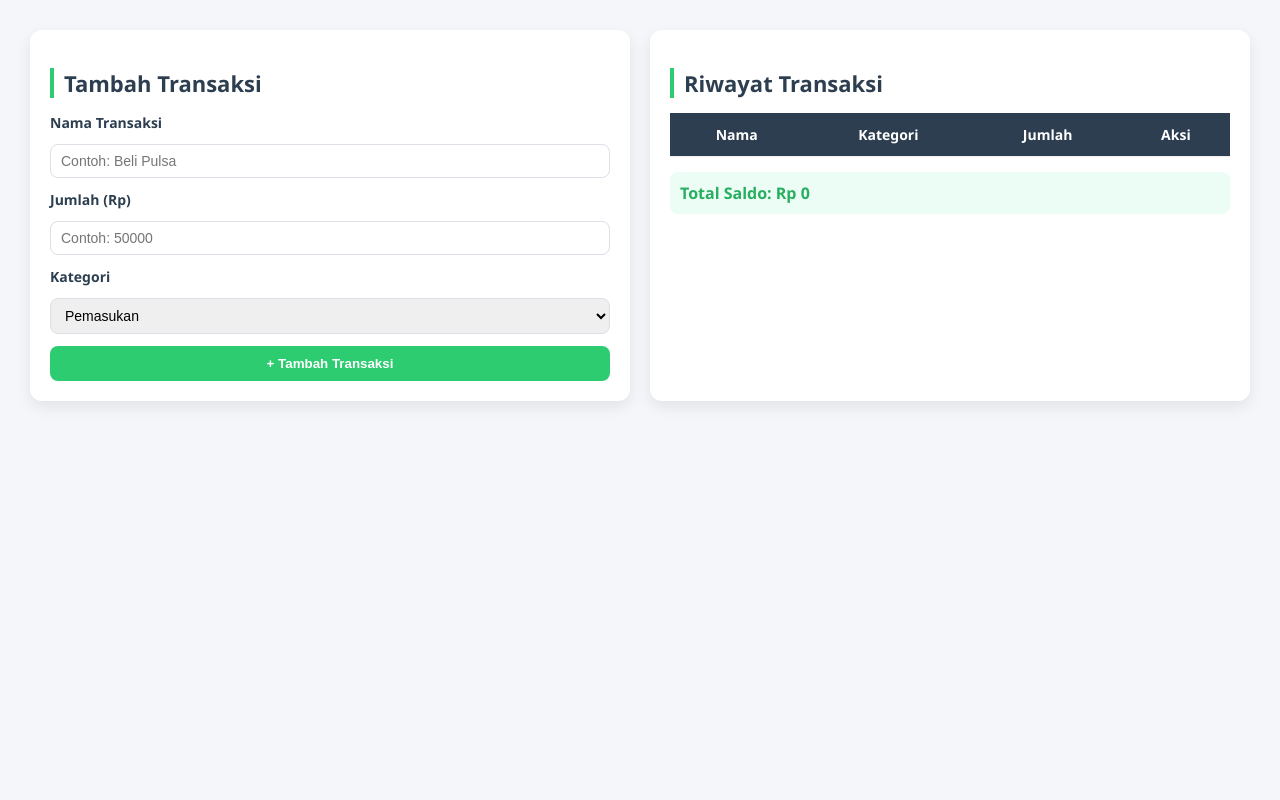
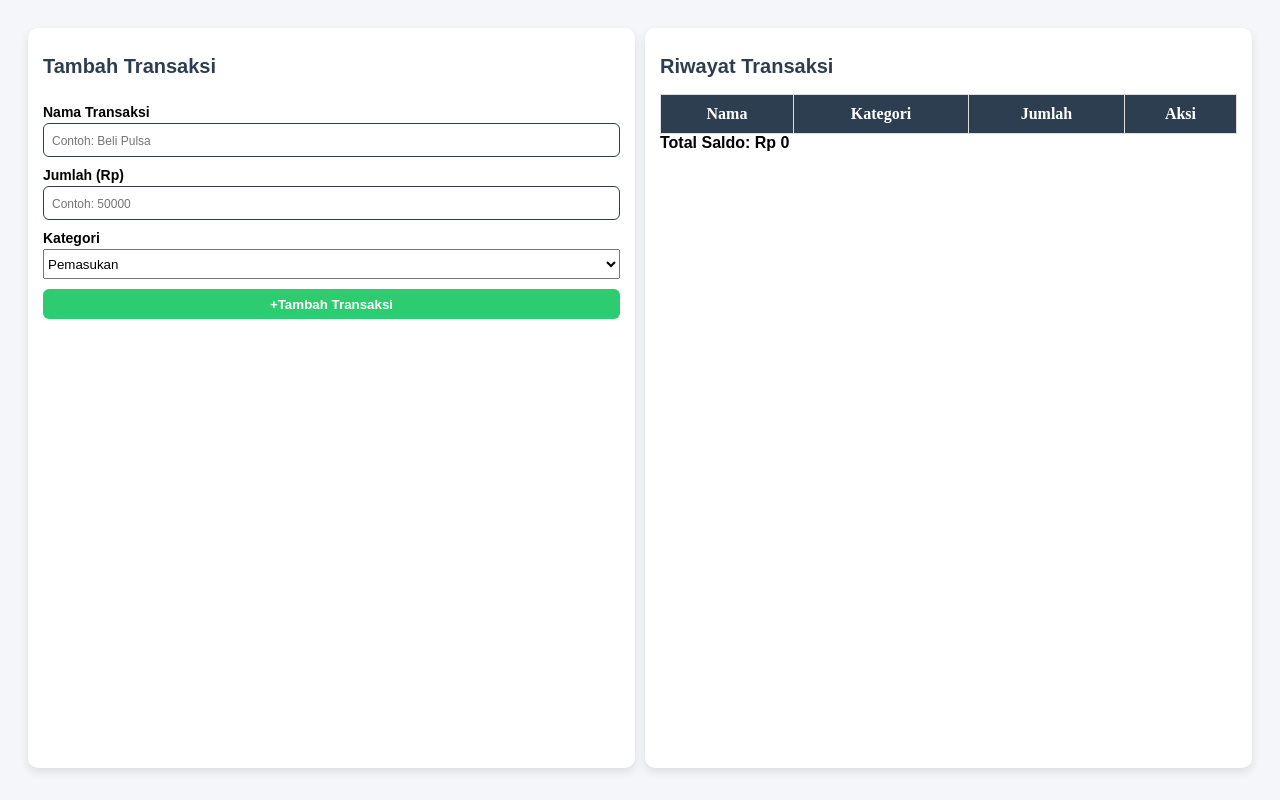
Before and after one commit to Randi-95/TugasKonsli-PencatatKeuangan, a plain HTML site: page index.html in a window 1280 px wide. Drawn offline with Linux system fonts and the light colour scheme.

Commit message:
perbaiki styling

```diff
--- a/index.html
+++ b/index.html
@@ -3,8 +3,11 @@
 <head>
     <meta charset="UTF-8">
     <meta name="viewport" content="width=device-width, initial-scale=1.0">
-  <title>Aplikasi Keuangan</title>
     <link rel="stylesheet" href="style.css">
+    <title>Document</title>
+
+
+
 </head>
 <body>
     <main>
@@ -12,19 +15,19 @@
             <h2>Tambah Transaksi</h2>
 
             <form name="formTambahTransaksi" id="formTambahTransaksi" class="formTambahTransaksi">
-        <label for="nama">Nama Transaksi</label>
+                <label>Nama Transaksi</label>
                 <input type="text" id="nama" placeholder="Contoh: Beli Pulsa">
 
-        <label for="jumlah">Jumlah (Rp)</label>
+                <label>Jumlah (Rp)</label>
                 <input type="number" id="jumlah" placeholder="Contoh: 50000">
 
-        <label for="kategori">Kategori</label>
+                <label>Kategori</label>
                 <select id="kategori">
                 <option value="pemasukan">Pemasukan</option>
                 <option value="pengeluaran">Pengeluaran</option>
                 </select>
 
-        <button type="submit" id="submit">+ Tambah Transaksi</button>
+                <input type="submit" name="submit" id="submit" value="+Tambah Transaksi">
             </form>
         </div>
 
--- a/script.js
+++ b/script.js
@@ -92,6 +92,7 @@ document.querySelector("form[name=formTambahTransaksi]").onsubmit = function(eve
         })
 
         btnHapus.addEventListener("click", function(){
+            if(confirm("Yakin ingin hapus transaksi")){
                 const kategori = isiKeuangan.querySelector(".isiKategori").textContent
                 const jumlah = Number(isiKeuangan.querySelector(".isiJumlah").textContent)
 
@@ -102,6 +103,7 @@ document.querySelector("form[name=formTambahTransaksi]").onsubmit = function(eve
                 }
                 updateTotal()
                 isiKeuangan.remove()
+            }
         })
 
         if(inputKategori === "pemasukan"){
--- a/style.css
+++ b/style.css
@@ -1,152 +1,132 @@
-body {
-  background-color: #f4f6f9;
-  font-family: "Segoe UI", Tahoma, Geneva, Verdana, sans-serif;
-  margin: 0;
-  padding: 0;
-  color: #2c3e50;
+.containerTransaksi h2{
+    font-size: 20px;
+    color: #2c3e50;
+    font-family: Arial, Helvetica, sans-serif;
 }
 
-main {
-  display: grid;
-  grid-template-columns: 1fr 1fr;
-  gap: 20px;
-  padding: 30px;
+.containerTransaksi, .riwayatTransaksi{
+    height: 90vh;
+    box-shadow: 0 4px 10px rgba(0,0,0,0.1);
+    background-color: white;
+    border-radius: 10px;
+    padding: 10px 15px;
+}
+main{
+    display: grid;
+    grid-template-columns: 1fr 1fr;
+    gap: 10px;
+    padding: 20px;
+    background-color: #f4f6f9;
+}
+body{
+    background-color: #f4f6f9;
 }
 
-.containerTransaksi,
-.riwayatTransaksi {
-  background: #fff;
-  border-radius: 12px;
-  padding: 20px;
-  box-shadow: 0 6px 15px rgba(0,0,0,0.08);
-  transition: transform 0.2s ease, box-shadow 0.2s ease;
+.formTambahTransaksi{
+    display: flex;
+    flex-direction: column;
 }
 
-.containerTransaksi:hover,
-.riwayatTransaksi:hover {
-  transform: translateY(-3px);
-  box-shadow: 0 8px 20px rgba(0,0,0,0.12);
+.formTambahTransaksi label{
+    font-family: Arial, Helvetica, sans-serif;
+    font-weight: 600;
+    font-size: 14px;
+    margin-top: 10px;
+    margin-bottom: 3px;
 }
 
-h2 {
-  font-size: 22px;
-  margin-bottom: 15px;
-  border-left: 4px solid #2ecc71;
-  padding-left: 10px;
+.formTambahTransaksi input{
+    padding-inline: 8px;
+    height: 30px;
+    border-radius: 6px;
+    border: 1px solid #2c3e50;
+    outline: none;
 }
 
-.formTambahTransaksi {
-  display: flex;
-  flex-direction: column;
-  gap: 12px;
+.formTambahTransaksi input::placeholder{
+    font-size: 12px;
 }
 
-.formTambahTransaksi label {
-  font-weight: 600;
-  font-size: 14px;
+.formTambahTransaksi select{
+    height: 30px;
+    outline: none;
 }
 
-.formTambahTransaksi input,
-.formTambahTransaksi select {
-  padding: 8px 10px;
-  border: 1px solid #dcdfe6;
-  border-radius: 8px;
-  font-size: 14px;
-  transition: border-color 0.2s ease;
+#submit{
+    margin-top: 10px;
+    background-color: #2ecc71;
+    color: white;
+    font-weight: 600;
+    border: none;
+    padding: 5px 0;
+    cursor: pointer;
 }
 
-.formTambahTransaksi input:focus,
-.formTambahTransaksi select:focus {
-  border-color: #2ecc71;
-  outline: none;
+#submit:hover{
+    background-color: #27ae60;
 }
 
-#submit {
-  background-color: #2ecc71;
-  color: white;
-  font-weight: 600;
-  border: none;
-  padding: 10px 0;
-  border-radius: 8px;
-  cursor: pointer;
-  transition: background 0.3s ease;
+th, td {
+    border: 1px solid #ddd;
+    padding: 10px;
+    text-align: center;
 }
 
-#submit:hover {
-  background-color: #27ae60;
+th {
+    background: #2c3e50;
+    color: white;
 }
 
 table {
   width: 100%;
   border-collapse: collapse;
-  margin-top: 10px;
-  overflow: hidden;
-  border-radius: 8px;
-  overflow-x: auto;
+  margin: 0 auto;
 }
 
-th, td {
-  padding: 12px;
-  text-align: center;
-  border-bottom: 1px solid #eee;
+.total-box{
+    font-weight: 600;
+    font-family: Arial, Helvetica, sans-serif;
 }
 
-th {
-  background: #2c3e50;
-  color: white;
-  font-size: 14px;
+.riwayatTransaksi h2{
+    font-size: 20px;
+    color: #2c3e50;
+    font-family: Arial, Helvetica, sans-serif;
 }
 
-tbody tr:hover {
-  background-color: #f9f9f9;
+.btnAksi{
+    display: flex;
+    justify-content: center;
+    gap: 2px;
+}
+.btnEdit{
+    cursor: pointer;
+    background-color: #3498db;
+    padding: 2px;
+    border-radius: 4px;
+    display: flex;
+    justify-content: center;
+}
+.btnHapus{
+    cursor: pointer;
+    background-color: #e74c3c;
+    padding: 2px;
+    border-radius: 4px;
+    display: flex;
+    justify-content: center;
 }
 
-.total-box {
-  margin-top: 15px;
-  font-weight: bold;
-  font-size: 16px;
-  color: #27ae60;
-  background: #ecfdf5;
-  padding: 10px;
-  border-radius: 8px;
+@media (max-width:  600px){
+    main{
+        grid-template-columns: 1fr;
+    }
+
+    .containerTransaksi, .riwayatTransaksi{
+        height: auto;
+    }
+
+    .riwayatTransaksi{
+        overflow: hidden;
+        overflow-x: auto;
+    }
 }
-
-.btnAksi {
-  display: flex;
-  justify-content: center;
-  gap: 8px;
-}
-
-.btnEdit, .btnHapus {
-  padding: 5px 8px;
-  border-radius: 6px;
-  cursor: pointer;
-  font-size: 12px;
-  border: none;
-  transition: 0.2s;
-}
-
-.btnEdit {
-  background: #3498db;
-  color: #fff;
-}
-
-.btnEdit:hover {
-  background: #2980b9;
-}
-
-.btnHapus {
-  background: #e74c3c;
-  color: #fff;
-}
-
-.btnHapus:hover {
-  background: #c0392b;
-}
-
-/* ====== Responsive ====== */
-@media (max-width: 768px) {
-  main {
-    grid-template-columns: 1fr;
-  }
-}
```
Lines whose indentation alone changed are shown as unchanged.
